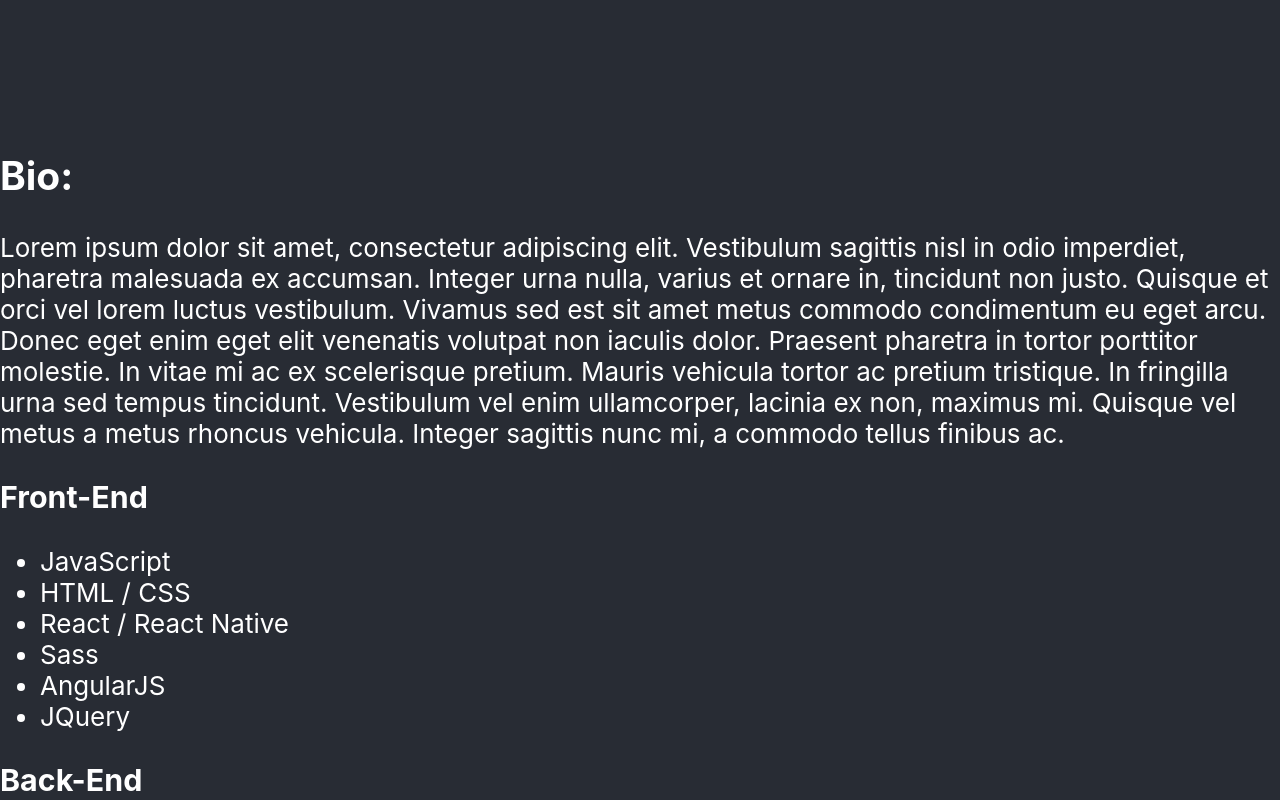
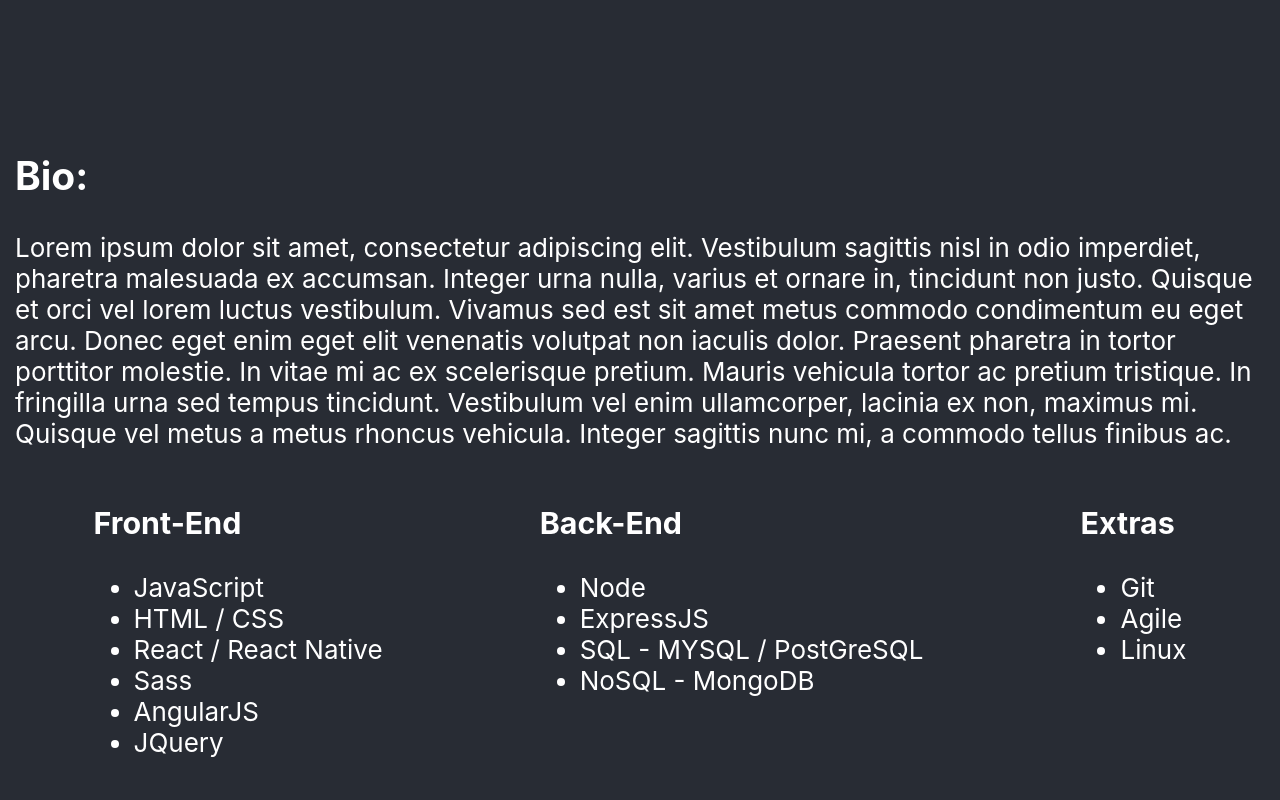
Before and after one commit to JadeJDoucet/portfolio-2020, a React (Create React App) app: page / in a window 1280 px wide. Shown: the part 680-1480 px from the top of the page. Built offline with nearby package versions, Linux system fonts and the light colour scheme.

Commit message:
updated about items to flex

```diff
--- a/src/index.css
+++ b/src/index.css
@@ -32,6 +32,11 @@ code {
 /***** About CSS *****/
 #about-container {
   height: 100vh;
-  margin-left: auto;
-  margin-right: auto;
+  margin: 0px 15px;
 }
+
+#job-container {
+  display: flex;
+  flex-direction: row;
+  justify-content: space-around;
+}
```
